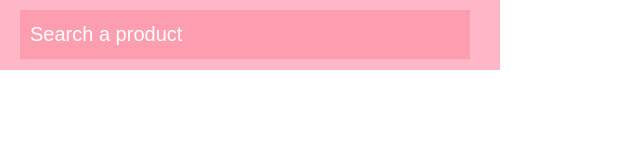
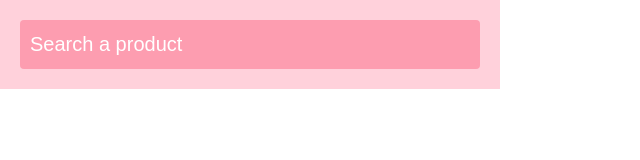
Before and after one commit to manxueitp/smart-price, a browser extension: page index.html in a window 1280 px wide. Shown: the whole page, without its empty margins (0-640 px from the left). Drawn offline with nearby package versions, Linux system fonts and the light colour scheme; a web font is replaced by a local one.

Commit message:
update layout

```diff
--- a/css/style.css
+++ b/css/style.css
@@ -1,7 +1,6 @@
 /**************/
 /* Custom CSS */
 /**************/
-
 body {
 	background: #fff;
 	color: #fff;
@@ -10,24 +9,28 @@ body {
 }
 
 .container{
-  background: #feb7c6;
+	background: #ffd1db;
   width: 500px;
-  padding-left:40px;
-  padding-right:40px;
+  padding-left: 20px;
+  padding-right: 20px;
+  padding-bottom: 10px;
+  padding-top: 10px;
 }
 
 input{
   width: 100%;
   background-color: #fd9db0;
-  border: none;
-  border-bottom: 1px solid rgba(255,255,255,0.2);
+  border-radius:4px;
+	border: 0px;
   font-size: 20px;
   color: #fff;
   padding:10px;
   margin-top:10px;
-  margin-left: -5px;
 }
 
+.space-10{
+	.margin-top: 10px;
+}
 .centered{
 	text-align: center;
 }
@@ -58,6 +61,7 @@ input{
     box-sizing: border-box;
     position: relative;
     margin-bottom: 20px;
+		margin-top: 20px;
     overflow: auto;
     zoom: 1;
 }
@@ -87,8 +91,6 @@ input{
   float: left;
   display: block;
 }
-
-
 
 .wordboard h2 {
   color: #979ea9;
@@ -187,13 +189,16 @@ input{
     top: -5px;
     display:none;
 }
-
  .arrow{
   font-size: 14px;
   color: #505151;
   z-index: 1000;
  }
 
+ .row {
+     margin-right: 0px;
+     margin-left: 0px;
+ }
 /***************************/
 /* Default Form Input Code */
 /***************************/
```
